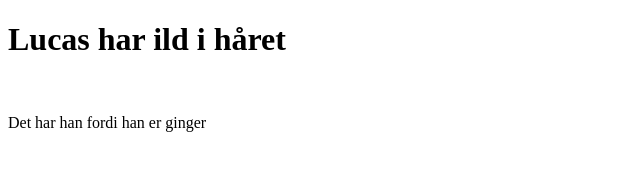
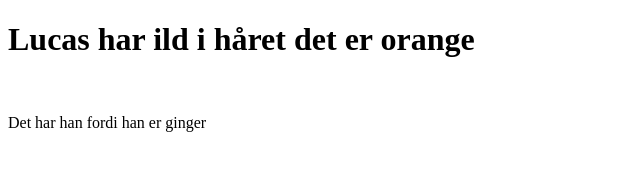
Before and after one commit to DenisRischel/Lucas-ginger, a plain HTML site: page github_tingtingskrr/index.html in a window 1280 px wide. Shown: the whole page, without its empty margins (0-640 px from the left). Drawn offline with Linux system fonts and the light colour scheme.

Commit message:
ændrede h1

```diff
--- a/github_tingtingskrr/index.html
+++ b/github_tingtingskrr/index.html
@@ -6,7 +6,7 @@
     <title>Document</title>
 </head>
 <body>
-    <h1>Lucas har ild i håret</h1>
+    <h1>Lucas har ild i håret det er orange</h1>
     <br>
     <p>Det har han fordi han er ginger</p>
 </body>
```
